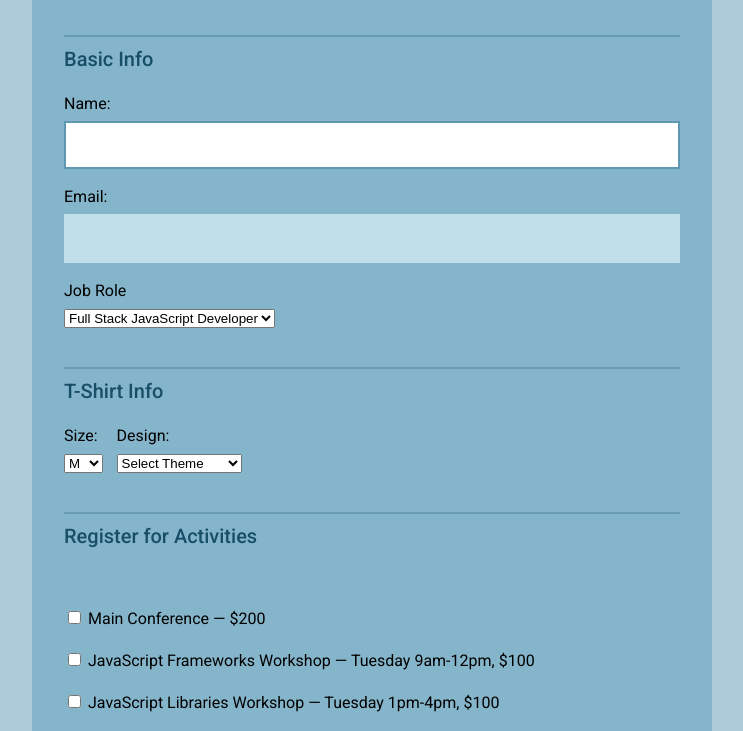
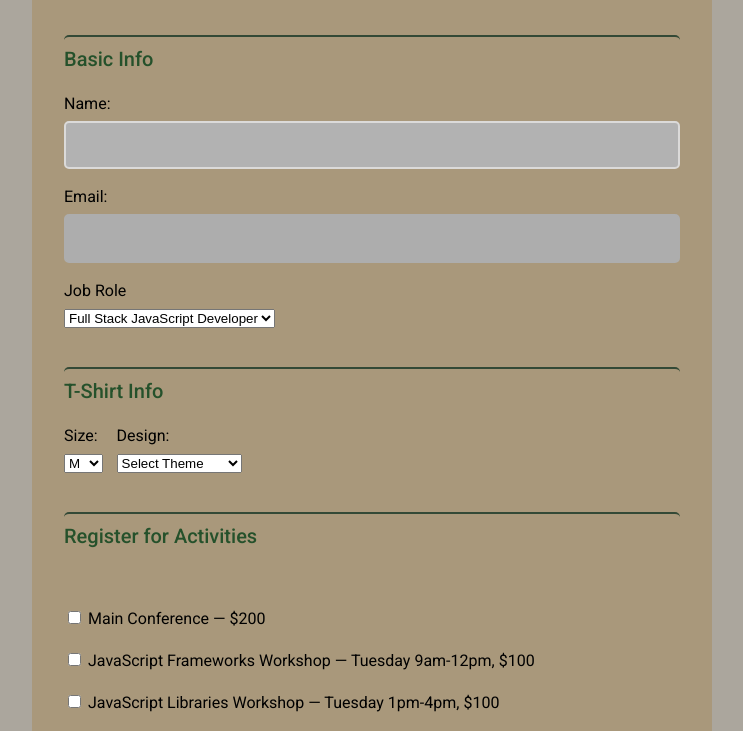
Before and after one commit to kzunino/Tea-Treehouse-Project-3, a plain HTML site: page index.html in a window 1280 px wide. Shown: the part 191-922 px from the top of the page, without its empty margins (268-1011 px from the left). Drawn offline with nearby package versions, Linux system fonts and the light colour scheme.

Commit message:
CSS changes

```diff
--- a/css/style.css
+++ b/css/style.css
@@ -14,8 +14,8 @@ button {
 
 body {
   font: 1em/1.5;
-  color: #184f68;
-	background: #accbd9;
+  color: #25512b;
+	background: #aba69d;
 }
 
 header {
@@ -38,7 +38,7 @@ a {
 
 form {
 	padding: .875em 1.875em 1.875em;
-	background: #85b5ca;
+	background: #A9987B;
 }
 
 fieldset,
@@ -60,7 +60,7 @@ button {
 legend {
 	font-weight: 500;
 	padding-top: .5em;
-	border-top: 2px solid #679cb3;
+	border-top: 2px solid #334936;
 	margin-bottom: 1.125em;
 }
 
@@ -68,6 +68,7 @@ input[type="text"],
 input[type="email"],
 legend {
 	width: 100%;
+  border-radius: 5px;
 }
 
 label {
@@ -85,14 +86,14 @@ input {
 	font-size: 1em;
 	font-weight: 500;
 	padding: .8em;
-	background: #c1deeb;
-	border: 2px solid #c1deeb;
+	background: #adadad;
+	border: 2px solid #adadad;
 	outline: none;
 }
 
 input:focus {
-	background: #fff;
-	border-color: #5e97b0;
+	background: #b2b2b2;
+	border-color: #dbdad9;
 	transition: border-color .4s, background-color .4s;
 }
 
@@ -104,13 +105,13 @@ input[type="radio"] {
 button {
 	color: #fff;
 	padding: .55em 1.25em;
-	background: #22627e;
+	background: #605543;
 	margin: 1.25em 0 .5em;
 	cursor: pointer;
 }
 
 button:hover {
-	background: #184c62;
+	background: #494133;
 }
 
 span.validator {
--- a/js/script.js
+++ b/js/script.js
@@ -168,7 +168,7 @@ paymentMethod.on('click', function(){               //iterates through selectabl
 function isNameBlank(){
     if (nameField.val() === '' || /^\s*$/.test(nameField.val())){     // tests for blank or whitespce
       nameField.css({"border": "1px solid red"});
-      $('#name_validator_message').show();
+      $('#name_validator_message').fadeIn(2000);
     }else{
       nameField.css({"border": "1px solid green"});
       $('#name_validator_message').hide();
```
